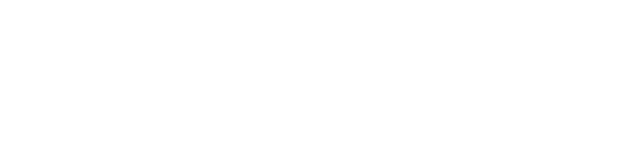
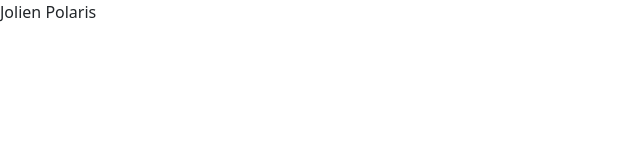
Before and after one commit to webpxl/41dvo1070-werkplekleren-1-portfolio-25-26-grdvo-JolienPollarisPXL, a plain HTML site: page Index.html in a window 1280 px wide. Shown: the whole page, without its empty margins (0-640 px from the left). Drawn offline with nearby package versions, Linux system fonts and the light colour scheme.

Commit message:
third commit

```diff
--- a/Index.html
+++ b/Index.html
@@ -9,5 +9,6 @@
         <link href="https://cdn.jsdelivr.net/npm/bootstrap@5.3.2/dist/css/bootstrap.min.css" rel="stylesheet">
 </head>
 <body>
+<p>Jolien Polaris</p>
 </body>
 </html>
```
